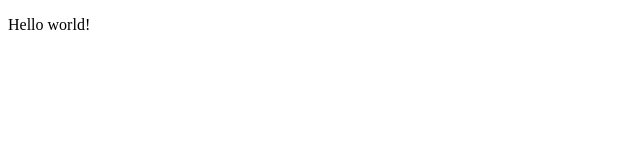
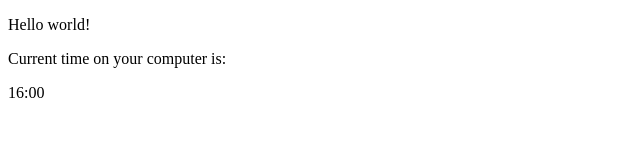
Before and after one commit to okudr/first, a plain HTML site: page index.html in a window 1280 px wide. Shown: the whole page, without its empty margins (0-640 px from the left). Drawn offline with Linux system fonts and the light colour scheme.

Commit message:
HomeTestCommit

```diff
--- a/index.html
+++ b/index.html
@@ -5,5 +5,7 @@
     </head>
     <body>
     <p>Hello world!</p>
+    <p>Current time on your computer is: </p>
+    <time>16:00</time>
     </body>
 </html>
```
